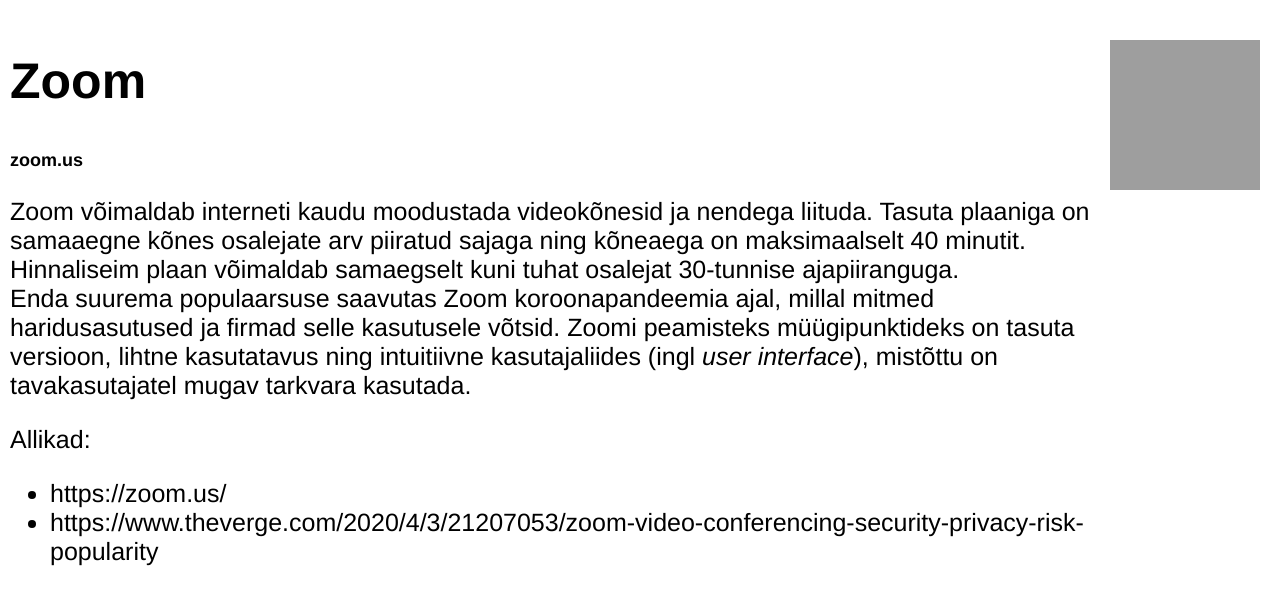
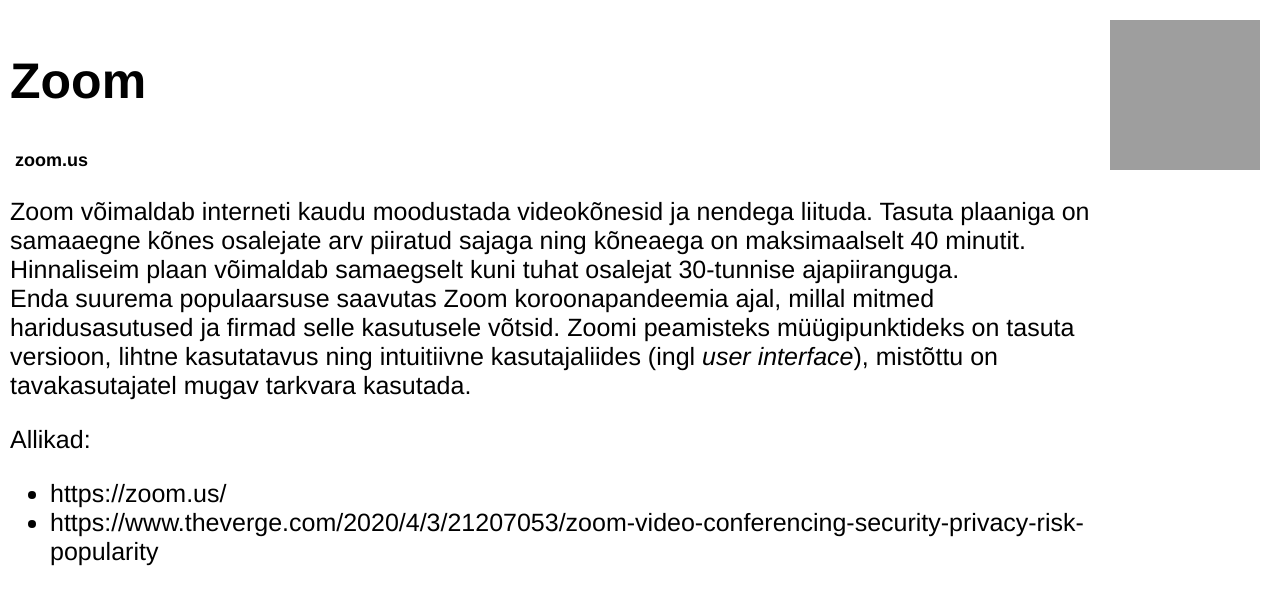
Before and after one commit to karlerik-t/kommunikatsioon, a plain HTML site: page vahelehed/zoom.html in a window 1280 px wide. Drawn offline with Linux system fonts and the light colour scheme; grey boxes are pictures that could not be loaded.

Commit message:
Errorid eemaldatud

```diff
--- a/vahelehed/kujundus.css
+++ b/vahelehed/kujundus.css
@@ -62,7 +62,7 @@ p a {
     text-decoration: none;
     font-weight: bold;
     font-size: 18px;
-    padding: 0 5 5 5;
+    padding: 0px 5px 5px 5px;
     color: #000000;
 }
 
@@ -76,19 +76,18 @@ p a {
 }
 
 #d1 {
-  width: 150;
-  height: 150;
+  width: 150px;
+  height: 150px;
   padding: 10px;
   position: absolute;
-  top: 30px;
+  top: 10px;
   right: 10px;
-  float: right;
 }
 #d2 {
-  width: 50;
-  height: 700;
+  height: 700px;
   padding: 10px;
   margin: 0;
   position: absolute;
-  right: 180px;
+  left: 0px;
+  right: 150px;
 }
--- a/vahelehed/zoom.html
+++ b/vahelehed/zoom.html
@@ -1,7 +1,7 @@
 <!DOCTYPE html>
+<html class="vahelehed"><head>
 <link href="./kujundus.css" rel="stylesheet" type="text/css" />
-<html class="vahelehed"><head>
-<meta http-equiv="content-type" content="text/html; charset=UTF-8">
+<meta charset="UTF-8">
 <title>Zoom</title>
 </head>
 <body>
@@ -13,11 +13,11 @@
 <p><a href="https://zoom.us">zoom.us</a></p>
 Zoom võimaldab interneti kaudu moodustada videokõnesid ja nendega liituda. Tasuta plaaniga on samaaegne kõnes osalejate arv piiratud sajaga ning kõneaega on maksimaalselt 40 minutit. Hinnaliseim plaan võimaldab samaegselt kuni tuhat osalejat 30-tunnise ajapiiranguga.<br>
 Enda suurema populaarsuse saavutas Zoom koroonapandeemia ajal, millal mitmed haridusasutused ja firmad selle kasutusele võtsid. Zoomi peamisteks müügipunktideks on tasuta versioon, lihtne kasutatavus ning intuitiivne kasutajaliides (ingl <i>user interface</i>), mistõttu on tavakasutajatel mugav tarkvara kasutada.
-</p>
-</div2>
 <p>Allikad:</p>
 <ul>
   <li>https://zoom.us/</li>
   <li>https://www.theverge.com/2020/4/3/21207053/zoom-video-conferencing-security-privacy-risk-popularity </li>
-<ul>
-</body></html>
+</ul>
+</div>
+</body>
+</html>
```
Also changed, not shown: pealeht.html (+5 -7 lines), vahelehed/discord.html (+2 -3 lines), vahelehed/slack.html (+1 -2 lines), vahelehed/teams.html (+6 -6 lines).
